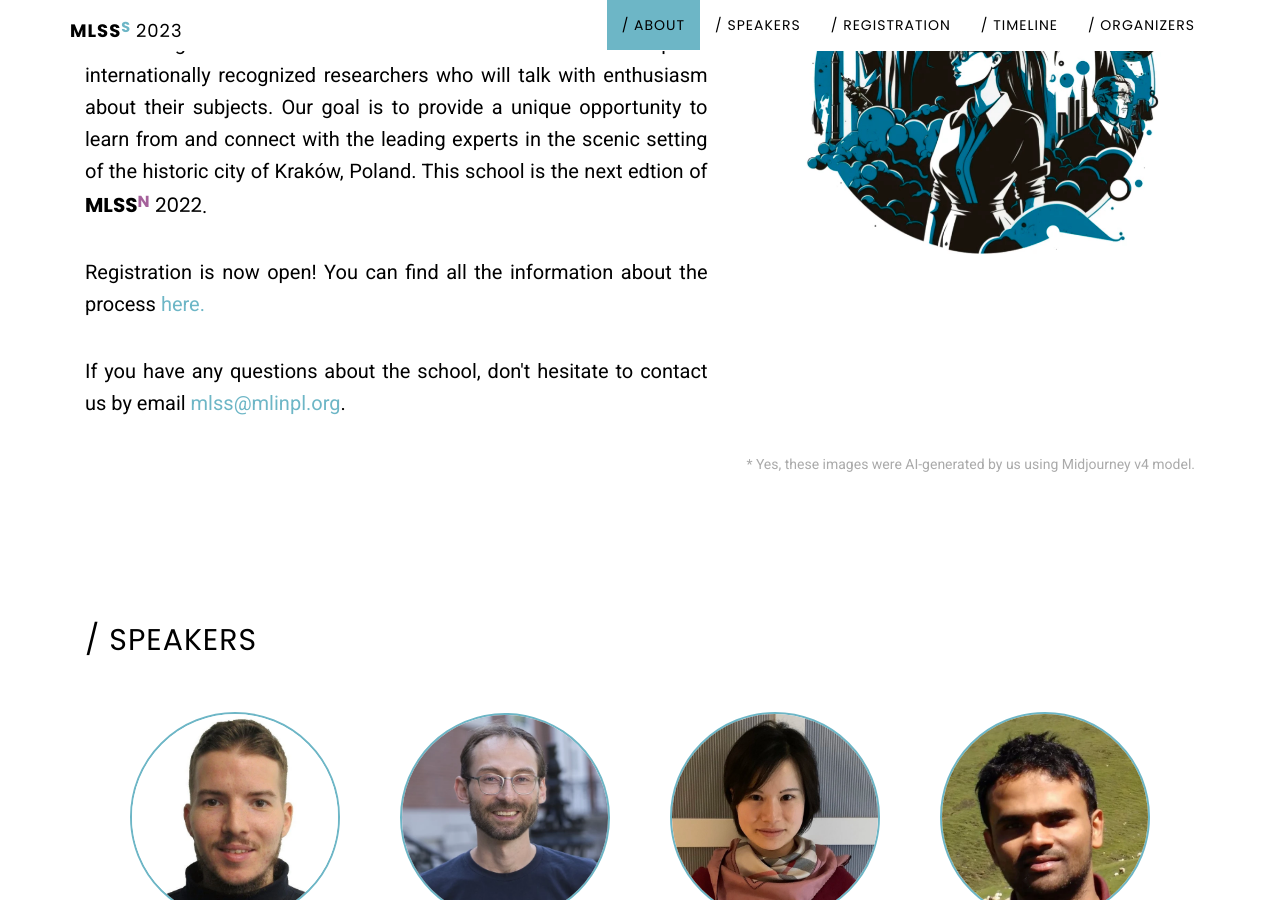
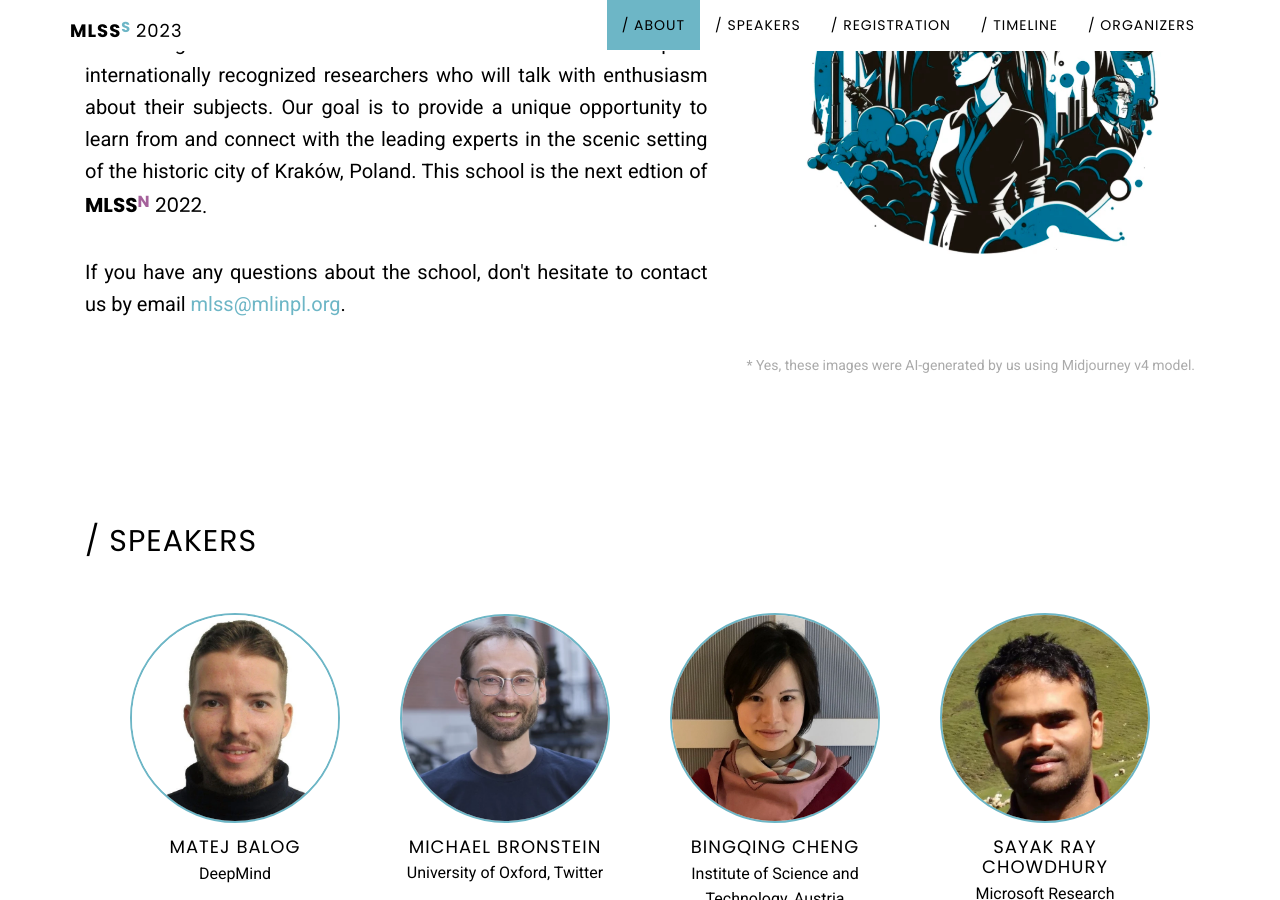
Before and after one commit to mlinpl/mlss2023.mlinpl.org, a Jekyll site: the page built from index.html, in a window 1280 px wide and 900 px high, scrolled down 1190 px. Built offline with Jekyll 4.4.1, drawn with Linux system fonts in a browser that asks for light colours.

Commit message:
Update about.html

```diff
--- a/_includes/mlss/about.html
+++ b/_includes/mlss/about.html
@@ -9,9 +9,6 @@
                 The school features a line-up of internationally recognized researchers who will talk with enthusiasm about their subjects.
                 Our goal is to provide a unique opportunity to learn from and connect with the leading experts in the scenic setting of the historic city of Kraków, Poland.
                 This school is the next edtion of <a href="https://mlss2022.mlinpl.org" style="color: #000;"><span class="logo"><span class="main-name">MLSS<span class="superscript" style="color: #a5619b !important">N</span></span> <span class="sub-name">2022</span></span></a>.
-            </p>
-            <p>
-                Registration is now open! You can find all the information about the process <a href="{{ "/registration" | relative_url }}"> here.</a>
             </p>
             <p>
                 If you have any questions about the school, don't hesitate to contact us by email <a href="mailto:{{ site.email }}">{{ site.email }}</a>.
```
